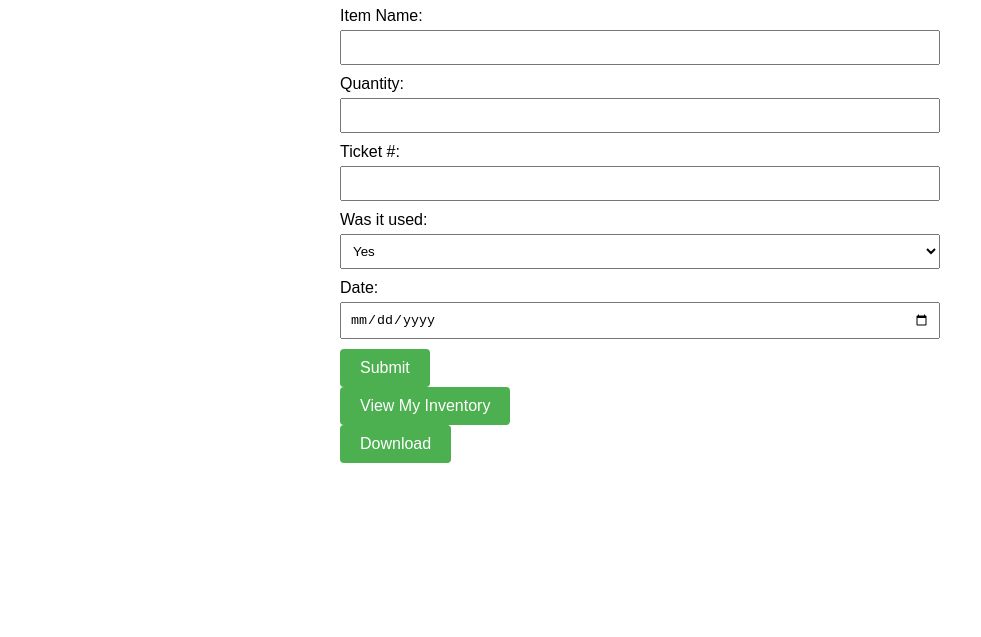
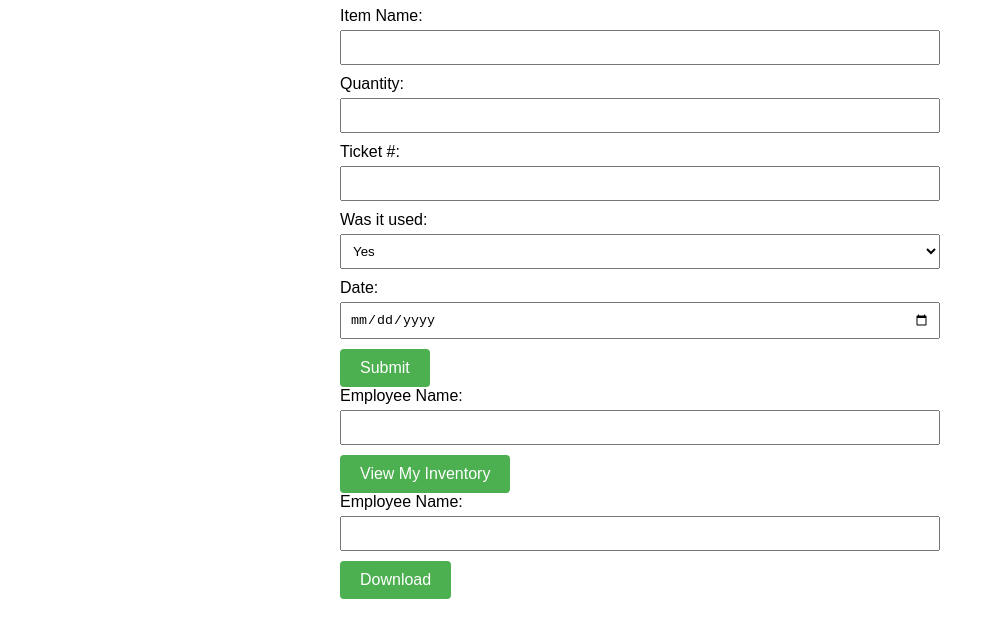
Before and after one commit to cs50-romain/tagl, a plain HTML site: page static/index.html in a window 1280 px wide. Shown: the part 161-798 px from the top of the page, without its empty margins (0-981 px from the left). Drawn offline with Linux system fonts and the light colour scheme.

Commit message:
added name input to add to requests for inventory and download

```diff
--- a/static/index.html
+++ b/static/index.html
@@ -70,9 +70,13 @@
         <input type="submit" name="action" value="Submit" class="button">
     </form>
     <form action="\inventory" method="post">
+        <label for="employeeName">Employee Name:</label>
+        <input type="text" id="employeeName" name="employeeName" required>
         <button type="submit" name="inventory" class="button">View My Inventory</button>
     </form>
     <form action="\download" method="post">
+        <label for="employeeName">Employee Name:</label>
+        <input type="text" id="employeeName" name="employeeName" required>
         <button type="submit" name="download" class="button">Download</button>
     </form>
 </body>
```
